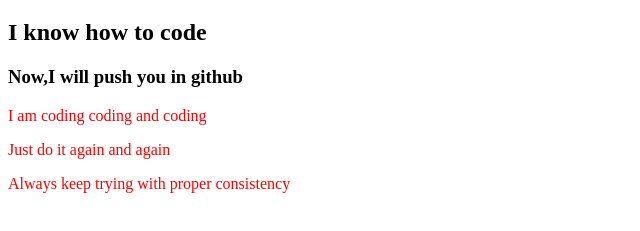
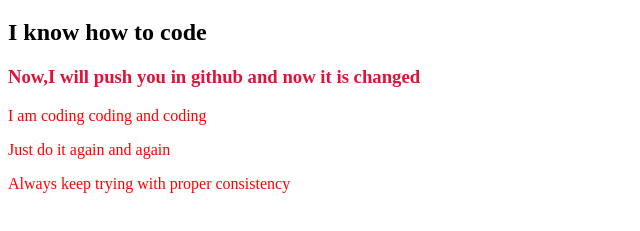
Before and after one commit to nirobkishor/my-second-repo, a plain HTML site: page index.html in a window 1280 px wide. Shown: the part 61-292 px from the top of the page, without its empty margins (0-640 px from the left). Drawn offline with Linux system fonts and the light colour scheme.

Commit message:
H3 is changed

```diff
--- a/index.html
+++ b/index.html
@@ -12,7 +12,7 @@
 <body>
     <h1>I can push to github</h1>
     <h2>I know how to code</h2>
-    <h3>Now,I will push you in github</h3>
+    <h3>Now,I will push you in github and now it is changed</h3>
     <p>I am coding coding and coding</p>
     <p>Just do it again and again</p>
     <p>Always keep trying with proper consistency</p>
--- a/style.css
+++ b/style.css
@@ -1,3 +1,7 @@
 p {
     color: red;
 }
+
+h3 {
+    color: crimson;
+}
```
